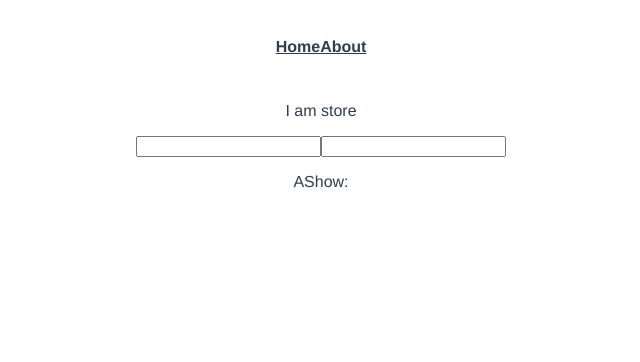
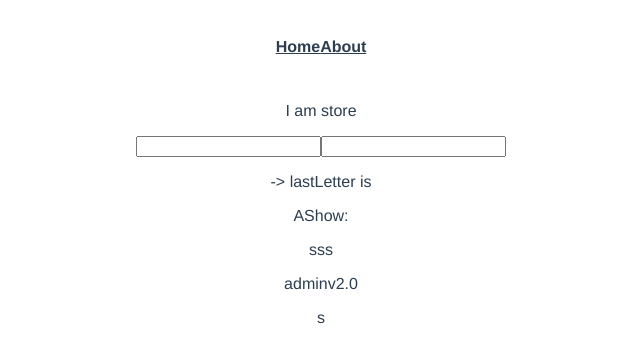
Before and after one commit to 176177082/vue-cource, a Vue app: page /#/store in a window 1280 px wide. Shown: the top 362 px of the page, without its empty margins (319-959 px from the left). Built offline with nearby package versions, Linux system fonts and the light colour scheme; the HTML template or start-up script is replaced by a standard one.

Commit message:
第五节课所有内容

```diff
--- /dev/null
+++ b/src/store/getters.js
@@ -0,0 +1,10 @@
+// 类似组件的计算属性
+const getters = {
+  appNameWithVersion: (state) => {
+    return state.appName + 'v2.0'
+    // or return `{state.appName}v2.0`
+  }
+
+}
+
+export default getters
--- a/src/store/index.js
+++ b/src/store/index.js
@@ -5,11 +5,13 @@ import state from './state'
 import mutations from './mutations'
 import actions from './actions'
 import user from './module/user'
+import getters from './getters'
 
 Vue.use(Vuex)
 
 export default new Vuex.Store({
   state,
+  getters,
   mutations,
   actions,
   modules: {
--- a/src/store/module/user.js
+++ b/src/store/module/user.js
@@ -1,5 +1,12 @@
 const state = {
   //  11
+  userName: 'sss'
+}
+
+const getters = {
+  firstLetter: (state) => {
+    return state.userName.substr(0, 1)
+  }
 }
 
 const mutations = {
@@ -10,7 +17,10 @@ const actions = {
   //   22
 }
 
+// 使用命名空间
 export default {
+  namespaced: true,
+  getters,
   state,
   mutations,
   actions
--- a/src/store/state.js
+++ b/src/store/state.js
@@ -0,0 +1,6 @@
+const state = {
+  // 保存状态的变量，可以在各个组件中使用
+  appName: 'admin'
+}
+
+export default state
--- a/src/views/store.vue
+++ b/src/views/store.vue
@@ -1,16 +1,27 @@
 <template>
-    <div>
-      <p>I am store</p>
-      <a-input v-model="inputValue" />
-      <a-input v-bind:value="inputValue" v-on:input="handleInput"/>
-      <p>{{inputValue}}</p>
-      <a-show v-bind:content="inputValue"/>
-    </div>
+  <div>
+    <p>I am store</p>
+    <a-input v-model="inputValue"/>
+    <a-input v-bind:value="inputValue" v-on:input="handleInput"/>
+    <p>{{inputValue}} -> lastLetter is {{inputValueLastLetter}}</p>
+    <a-show v-bind:content="inputValue"/>
+    <!--
+    <p>{{ appName}}</p>
+    -->
+    <p>{{ userName}}</p>
+    <p>{{ appNameWithVersion }}</p>
+    <p>{{ firstLetter }}</p>
+  </div>
 </template>
 
 <script>
   import AInput from '../components/AInput'
   import AShow from '../components/AShow'
+  // import { mapState, mapGetters } from 'vuex'
+  import { mapState } from 'vuex'
+  // import { createNamespacedHelpers } from 'vuex'
+  // const { mapState } = createNamespacedHelpers('user')
+
   export default {
     name: 'store',
     data () {
@@ -21,6 +32,39 @@
     components: {
       AInput,
       AShow
+    },
+    computed: {
+      // appName () {
+      //   return this.$store.state.appName
+      // },
+      // userName () {
+      //   return this.$store.state.user.userName
+      // }
+      // ...展开操作符
+      // ...mapState([
+      //   'appName',
+      //   'userName'
+      // ])
+      // ...mapState({
+      //   appName: state => state.appName,
+      //   userName: state => state.user.userName
+      // })
+      ...mapState('user', {
+        userName: state => state.userName
+      }),
+      inputValueLastLetter () {
+        return this.inputValue.substr(-1, 1)
+      },
+      appNameWithVersion () {
+        return this.$store.getters.appNameWithVersion
+      },
+      // ...mapGetters([
+      //   'appNameWithVersion',
+      //   'firstLetter'
+      // ])
+      firstLetter () {
+        return this.userName.substr(0, 1)
+      }
     },
     methods: {
       handleInput (val) {
```
